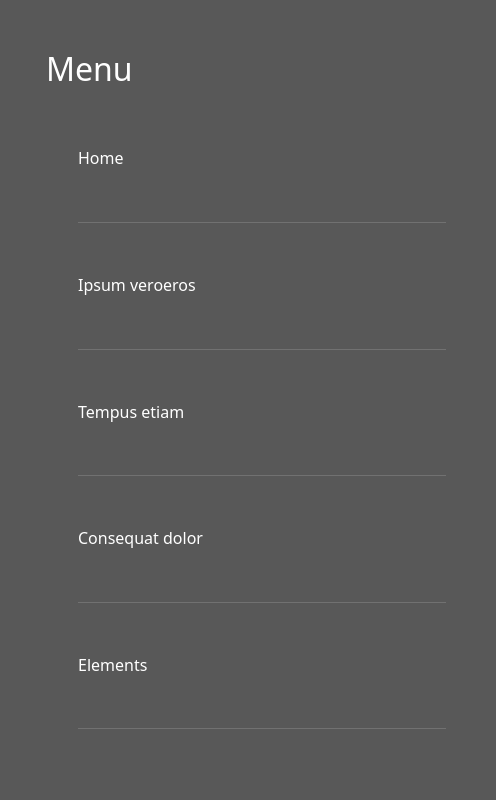
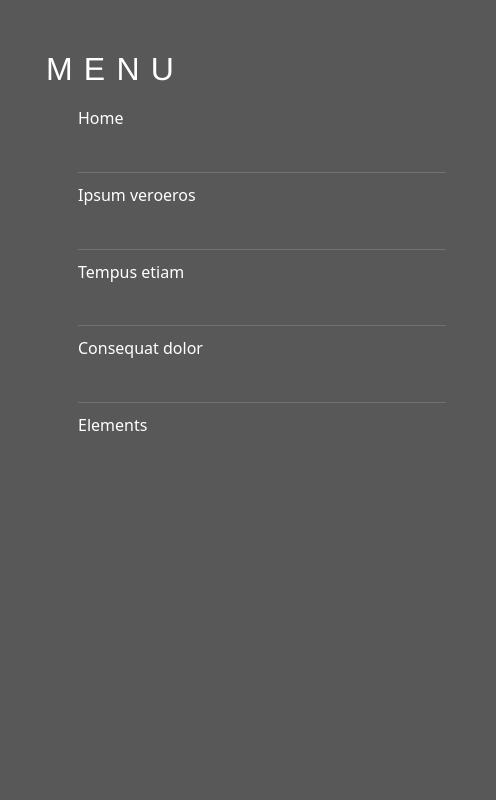
Before and after one commit to BagirovvAli/Phantom, a plain HTML site: page index.html in a window 1280 px wide. Both pictures are taken after a click on the button 1142 px from the left and 128 px from the top of the page. Shown: the full height of the page, 784-1280 px from the left. Drawn offline with nearby package versions, Linux system fonts and the light colour scheme.

Commit message:
first test commit

```diff
--- a/style.css
+++ b/style.css
@@ -146,15 +146,28 @@ li a {
     padding: 50px;
 }
 
-:not(:last-child) ul li{
+ul li{
     text-decoration: none;
     list-style: none;
     color: #fff;
-    padding: 50px 0px 50px 0px;
-    border-bottom :solid 1px rgba(255, 255, 255, 0.15);
+    padding: 10px 0px 40px 0px;
+}
+
+ul li:not(:last-child) {
+    border-bottom: solid 1px rgba(255, 255, 255, 0.15);
 
 }
 
 ul li :hover{
     color: #fff;
 }
+
+h2{
+    font-weight: 800;
+    line-height: 2.5em;
+    margin: 0 0 2em 0;
+    text-transform: uppercase;
+    letter-spacing: .35em;
+    font-size: 5.1em;
+    font-family: "Source Sans Pro", Helvetica, sans-serif;
+}
```
